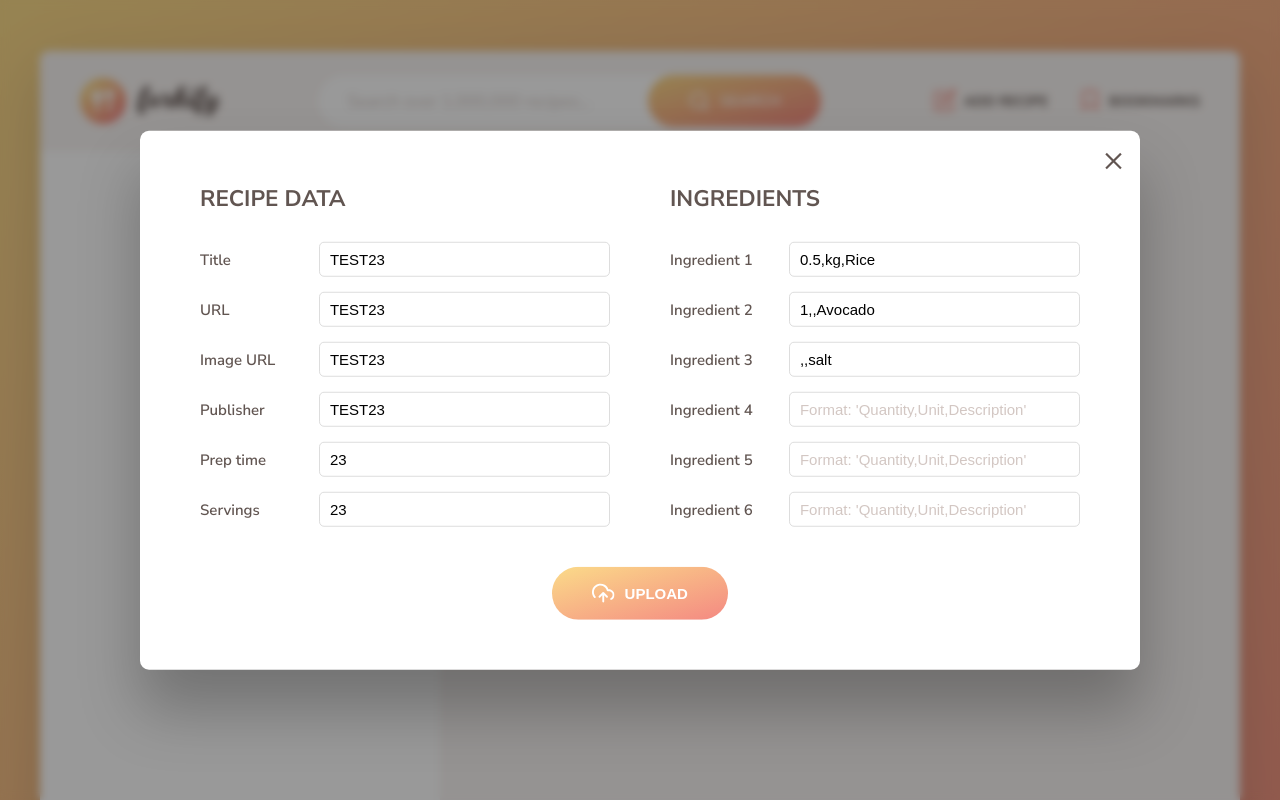
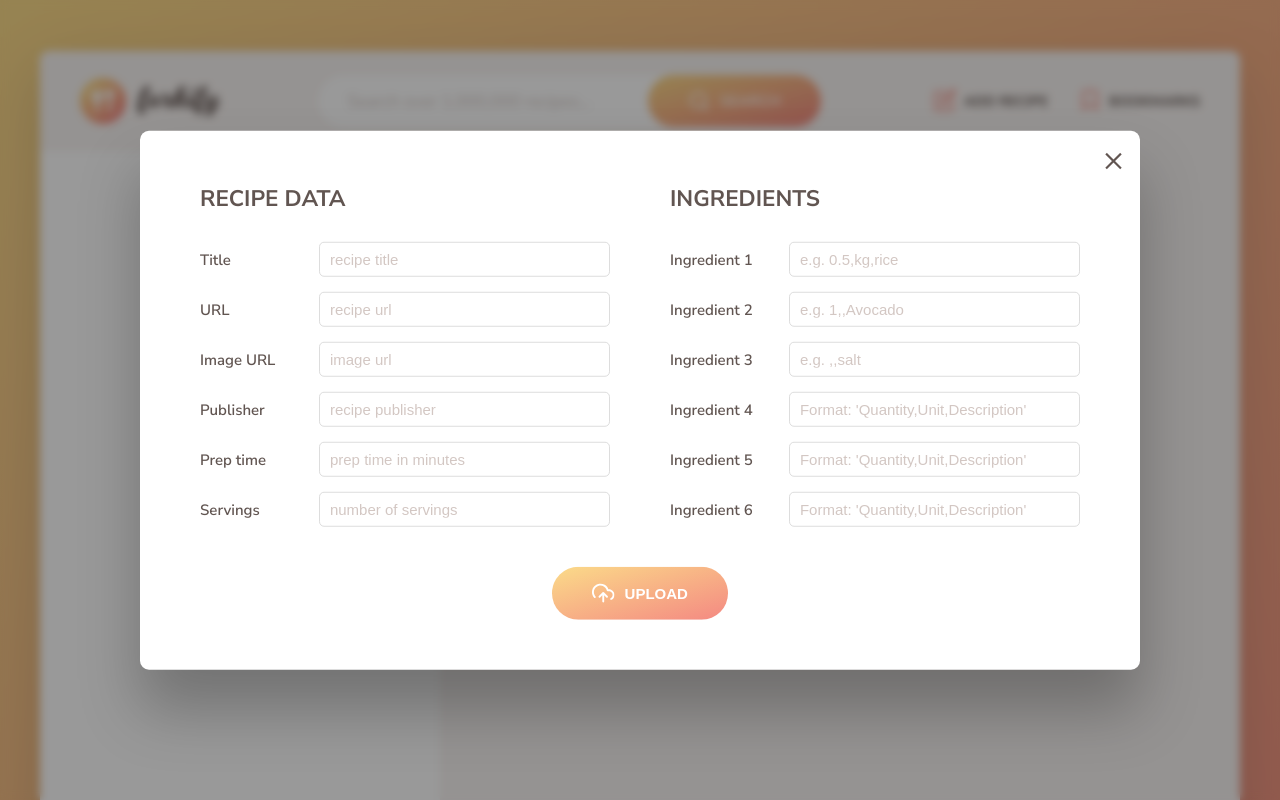
Before and after one commit to D-i-m-i/forkify-dimi, a website built with Parcel: page index.html in a window 1280 px wide. Both pictures are taken after a click on the button "ADD RECIPE". Shown: the top 800 px of the page. Built offline with nearby package versions, Linux system fonts and the light colour scheme.

Commit message:
Tidy up files

```diff
--- a/index.html
+++ b/index.html
@@ -263,42 +263,78 @@
         <div class="upload__column">
           <h3 class="upload__heading">Recipe data</h3>
           <label>Title</label>
-          <input value="TEST23" required name="title" type="text" />
+          <input
+            value=""
+            required
+            name="title"
+            type="text"
+            placeholder="recipe title"
+          />
           <label>URL</label>
-          <input value="TEST23" required name="sourceUrl" type="text" />
+          <input
+            value=""
+            required
+            name="sourceUrl"
+            type="text"
+            placeholder="recipe url"
+          />
           <label>Image URL</label>
-          <input value="TEST23" required name="image" type="text" />
+          <input
+            value=""
+            required
+            name="image"
+            type="text"
+            placeholder="image url"
+          />
           <label>Publisher</label>
-          <input value="TEST23" required name="publisher" type="text" />
+          <input
+            value=""
+            required
+            name="publisher"
+            type="text"
+            placeholder="recipe publisher"
+          />
           <label>Prep time</label>
-          <input value="23" required name="cookingTime" type="number" />
+          <input
+            value=""
+            required
+            name="cookingTime"
+            type="number"
+            placeholder="prep time in minutes"
+          />
           <label>Servings</label>
-          <input value="23" required name="servings" type="number" />
+          <input
+            value=""
+            required
+            name="servings"
+            type="number"
+            placeholder="number of servings"
+          />
         </div>
 
         <div class="upload__column">
           <h3 class="upload__heading">Ingredients</h3>
           <label>Ingredient 1</label>
           <input
-            value="0.5,kg,Rice"
+            value=""
             type="text"
             required
             name="ingredient-1"
-            placeholder="Format: 'Quantity,Unit,Description'"
+            placeholder="e.g. 0.5,kg,rice"
           />
           <label>Ingredient 2</label>
           <input
-            value="1,,Avocado"
+            value=""
             type="text"
             name="ingredient-2"
-            placeholder="Format: 'Quantity,Unit,Description'"
+            placeholder="e.g. 1,,Avocado"
           />
           <label>Ingredient 3</label>
           <input
-            value=",,salt"
+            value=""
             type="text"
             name="ingredient-3"
-            placeholder="Format: 'Quantity,Unit,Description'"
+            placeholder="e.g. ,,salt"
           />
           <label>Ingredient 4</label>
           <input
--- a/src/js/controller.js
+++ b/src/js/controller.js
@@ -53,8 +53,6 @@ const controlSearchResults = async function () {
     await model.loadSearchResults(query);
 
     // 3) Render results
-    // console.log(model.state.search.results);
-    // resultsView.render(model.state.search.results);
     resultsView.render(model.getSearchResultsPage());
 
     // 4) Render initial pagination buttons
@@ -67,8 +65,6 @@ const controlSearchResults = async function () {
 const controlPagination = function (goToPage) {
   console.log('Pag controller', goToPage);
   // 1) Render NEW results
-  // console.log(model.state.search.results);
-  // resultsView.render(model.state.search.results);
   resultsView.render(model.getSearchResultsPage(goToPage));
 
   // 2) Render NEW pagination buttons
@@ -141,6 +137,4 @@ const init = function () {
   addRecipeView.addHandlerUpload(controlAddRecipe);
 };
 
-// document.addEventListener('DOMContentLoaded', init);
-
 init();
--- a/src/js/views/addRecipeView.js
+++ b/src/js/views/addRecipeView.js
@@ -1,5 +1,4 @@
 import View from './View.js';
-import icons from 'url:../../img/icons.svg';
 
 class AddRecipeView extends View {
   _parentElement = document.querySelector('.upload');
--- a/src/js/views/bookmarksView.js
+++ b/src/js/views/bookmarksView.js
@@ -1,6 +1,5 @@
 import View from './View.js';
 import previewView from './previewView.js';
-import icons from 'url:../../img/icons.svg';
 
 class BookmarksView extends View {
   _parentElement = document.querySelector('.bookmarks__list');
@@ -12,14 +11,10 @@ class BookmarksView extends View {
   }
 
   _generateMarkup() {
-    // console.log(this._data);
     return this._data
       .map(bookmark => previewView.render(bookmark, false))
       .join('');
   }
 }
 
-// console.log('test');
-// console.log('test1');
-
 export default new BookmarksView();
--- a/src/js/views/paginationView.js
+++ b/src/js/views/paginationView.js
@@ -44,9 +44,6 @@ class PaginationView extends View {
     const numPages = Math.ceil(
       this._data.results.length / this._data.resultsPerPage
     );
-    // console.log(this._data.results.length);
-    // console.log(this._data.resultsPerPage);
-    // console.log(numPages);
     // SCENARIOS:
     // Page 1, and there are other pages
     if (curPage === 1 && numPages > 1) {
--- a/src/js/views/previewView.js
+++ b/src/js/views/previewView.js
@@ -34,7 +34,4 @@ class PreviewView extends View {
   }
 }
 
-// console.log('test');
-// console.log('test1');
-
 export default new PreviewView();
--- a/src/js/views/recipeView.js
+++ b/src/js/views/recipeView.js
@@ -22,7 +22,6 @@ class RecipeView extends View {
     this._parentElement.addEventListener('click', function (e) {
       const btn = e.target.closest('.btn--update-servings');
       if (!btn) return;
-      // console.log(btn);
       const { updateTo } = btn.dataset;
       if (+updateTo > 0) handler(+updateTo);
     });
@@ -37,7 +36,6 @@ class RecipeView extends View {
   }
 
   _generateMarkup() {
-    // console.log('HERE', this._data.image);
     return `
       <figure class="recipe__fig">
             <img src="${this._data.image}" crossorigin="anonymous" alt=${
--- a/src/js/views/resultsView.js
+++ b/src/js/views/resultsView.js
@@ -1,6 +1,5 @@
 import View from './View.js';
 import previewView from './previewView.js';
-import icons from 'url:../../img/icons.svg';
 
 class ResultsView extends View {
   _parentElement = document.querySelector('.results');
@@ -8,12 +7,8 @@ class ResultsView extends View {
   _message = '';
 
   _generateMarkup() {
-    // console.log(this._data);
     return this._data.map(result => previewView.render(result, false)).join('');
   }
 }
 
-// console.log('test');
-// console.log('test1');
-
 export default new ResultsView();
```
Also changed, not shown: src/js/model.js (+0 -9 lines).
